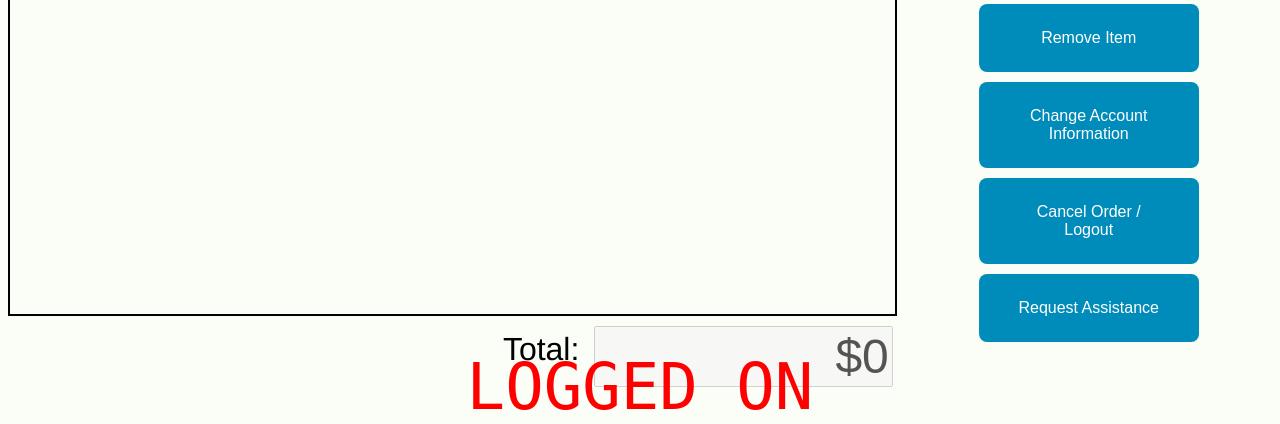
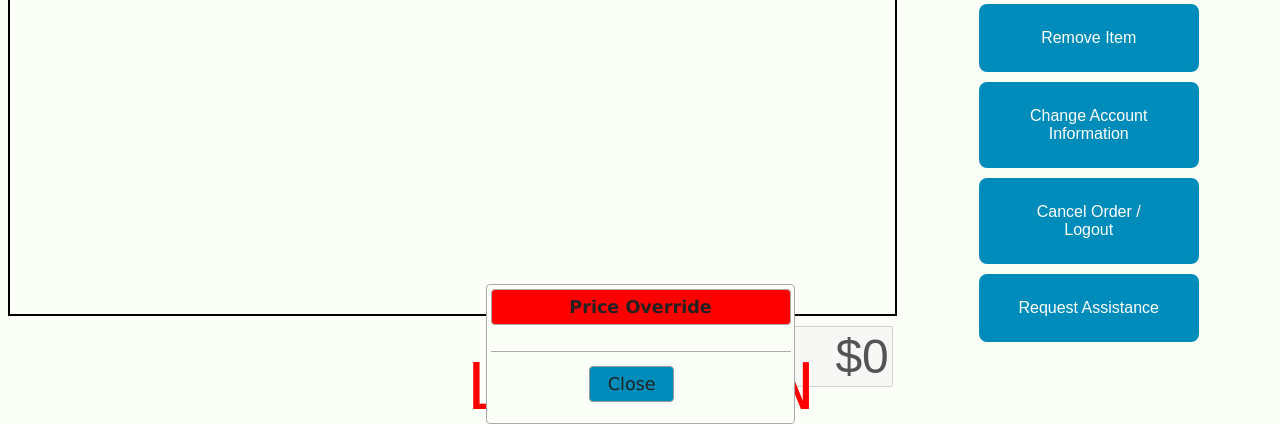
Before and after one commit to Erdubya/CIS222, a PHP site: page /home.php?override in a window 1280 px wide. Shown: the part 376-800 px from the top of the page. Run offline with PHP 8.4, Linux system fonts and the light colour scheme; the visitor is signed in with stand-in values (Sample User, id 1); data that the repository does not hold is empty; some web fonts are replaced.

Commit message:
Price Override visual, no backend

```diff
--- a/GetTableFromArray.php
+++ b/GetTableFromArray.php
@@ -46,9 +46,9 @@ foreach ($_SESSION['items'] as $key => $item) {
     echo $item->GetItem();
     echo '</td><td class="midd num">';
     echo $item->GetItemNum();
-    echo '</td><td class="price">';
+    echo "</td><td class='price'><form class='editItem' method='POST' action='PostItemToArray.php'><input name='Price' class='invEdit invPrice' type='text' maxlength='6' value='";
     echo $item->GetPrice();
-    echo '</td>';
+    echo "' readonly><input type='submit' class='hide' name='element' value='$key'></form></td>";
     echo '</tr>';
 }
 echo '</tbody></table>';
--- a/_EmpOptions.php
+++ b/_EmpOptions.php
@@ -12,7 +12,7 @@ ob_start();
         <a href="confirmation.php">
             <button class="emp-options center" name="birth" type="button">Confirm Birthdate</button>
         </a><br>
-        <a href="edit-cart.php">
+        <a href="home.php?override">
             <button class="emp-options center" name="cart" type="button">Edit Cart</button>
         </a><br>
         <a href="edit-user.php">
--- a/css/main.css
+++ b/css/main.css
@@ -263,6 +263,23 @@ div#tabs {
     font-weight: normal;
     color: #212121;
     outline: none;
+}
+
+.overrideBox.ui-dialog, .overrideBox.ui-dialog .ui-dialog-buttonpane {
+    /*background: #008CBA;*/
+    text-align: center;
+}
+
+.overrideBox .ui-dialog-titlebar, .overrideBox .ui-dialog-title {
+    float: none !important;
+    background: #f00;
+}
+
+.overrideBox.ui-dialog .ui-dialog-buttonpane {
+    text-align: center;
+}
+.overrideBox.ui-dialog .ui-dialog-buttonpane .ui-dialog-buttonset {
+    float: none;
 }
 
 table#passwords {
--- a/home.php
+++ b/home.php
@@ -14,6 +14,15 @@ echo '<div>';
 include '_EmpOptions.php';
 echo '</div>';
 $options = ob_get_clean();
+
+ob_start();
+?>
+<div>
+    <dialog id="override" title="Price Override">
+    </dialog>
+</div>
+<?php
+$override = ob_get_clean();
 
 if (!isset($_SESSION['items']))
     $_SESSION['items'] = array();
@@ -127,6 +136,8 @@ $userRow = mysqli_fetch_array($res);
         <?php
         if (isset($_SESSION['employee'])) {
             echo $options;
+            if (isset($_GET['override']))
+                echo $override;
         }
         ?>
     </footer>
@@ -141,6 +152,7 @@ $userRow = mysqli_fetch_array($res);
 
     var $items = $('table.items');
     var input = document.getElementById('itemIn');
+    var price;
 
     $( document ).ready(function () {
         $items.floatThead({
@@ -186,12 +198,59 @@ $userRow = mysqli_fetch_array($res);
             var element = document.getElementById("tableHolder");
             element.scrollTop = element.scrollHeight;
             $items.floatThead('reflow');
+            price = $(this).find(".invPrice");
+            price.attr("readonly");
         });
 
         $('#totals').load('GetTotals.php', function () {
 
         })
     }
+
+
+    var override = $("#override");
+    override.on("dialogclose", allowOverride);
+    override.on("dialogopen", allowOverride);
+
+    function allowOverride() {
+        var body = $("body");
+        console.log(price);
+        if (!!body.attr("onclick")) {
+            body.removeAttr("onclick");
+        } else {
+            body.attr("onclick", "selectInput()");
+        }
+
+    }
+
+    $(document).on("click", function() {
+        if ($("#override").dialog("isOpen") == true)
+            price.removeAttr("readonly");
+    });
+
+    $(document).ready(function () {
+        override.dialog({
+            autoOpen: true,
+            dialogClass: "no-close overrideBox",
+            closeOnEscape: false,
+            draggable: false,
+            position: {my: "center bottom", at: "center bottom"},
+            modal: false,
+            resizable: false,
+            width: 300,
+            height: 100,
+            buttons: [
+                {
+                    text: "Close",
+                    click: function () {
+                        $(this).dialog("close");
+                        refreshTable();
+                        selectInput();
+                    }
+                }
+            ]
+        })
+    });
 </script>
 
 </body>
```
Also changed, not shown: CustBank/bank.php (+9 -9 lines), PostItemToArray.php (+15 -2 lines), PostOrder.php (+9 -9 lines).
